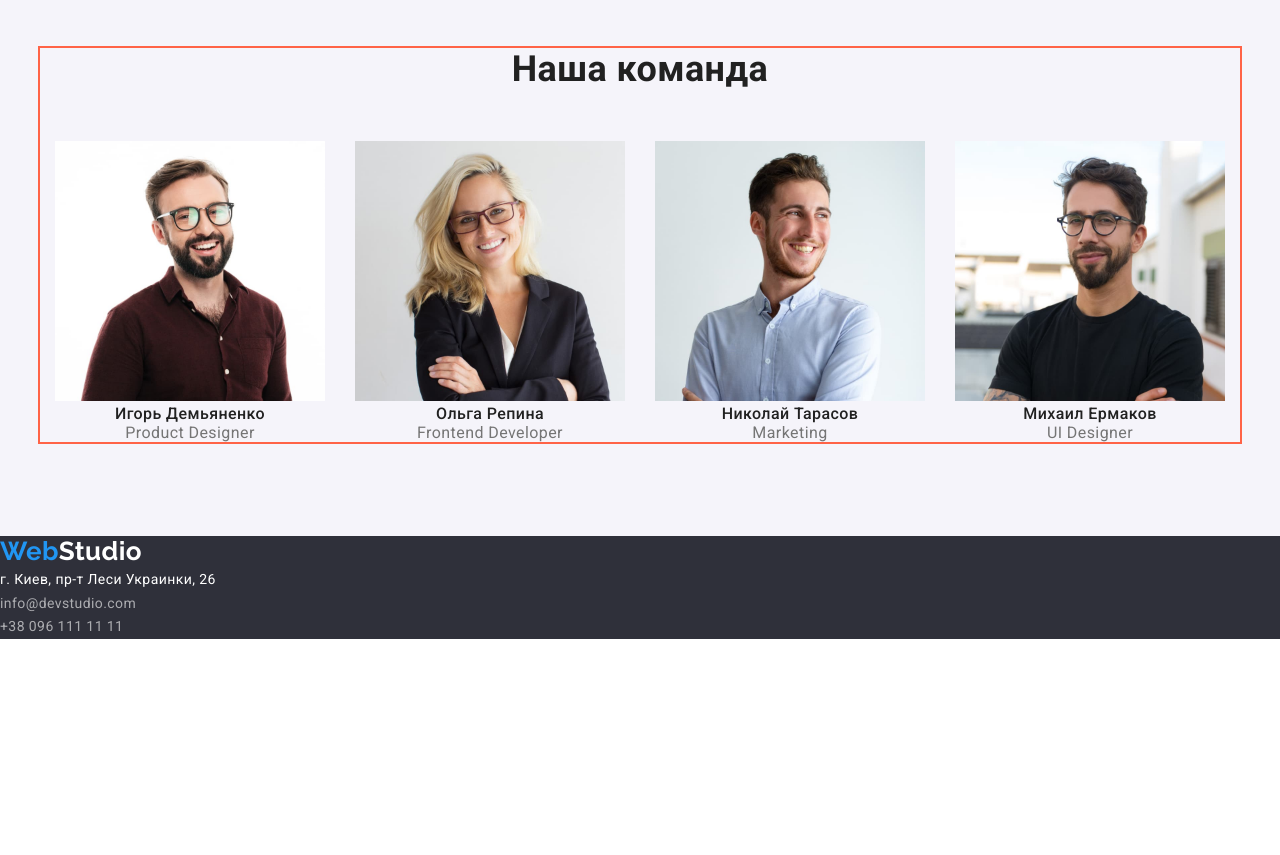
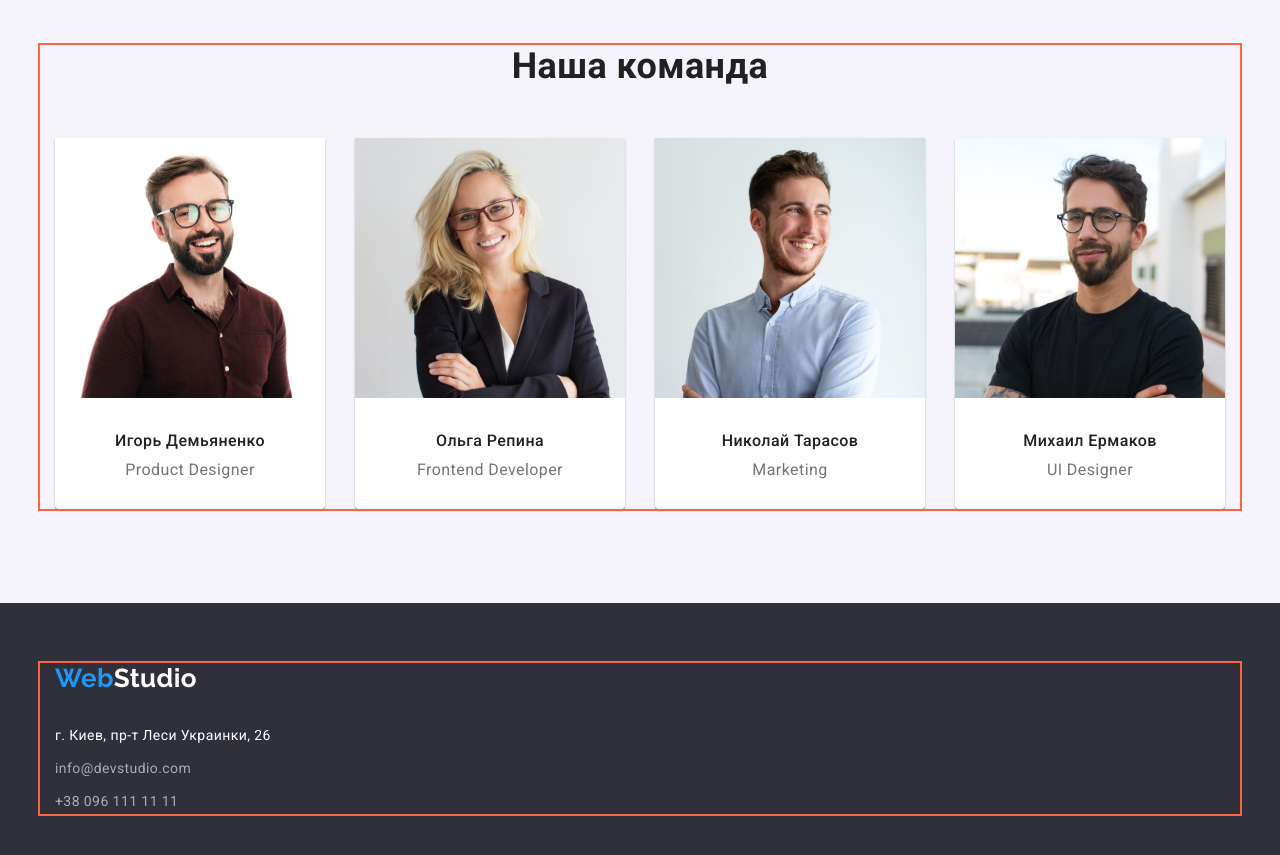
Before and after one commit to GoDmitrAn/goit-markup-hw-03, a plain HTML site: page index.html in a window 1280 px wide. Shown: the part 1500-2355 px from the top of the page. Before the commit the page ends 2139 px from the top, so only its background shows below. Drawn offline with nearby package versions, Linux system fonts and the light colour scheme.

Commit message:
footer finished

```diff
--- a/css/styles.css
+++ b/css/styles.css
@@ -183,6 +183,7 @@ padding: 200px 0px;
 .doing-list{
   display: flex;
   margin-left: -30px;
+  font-size: 0px;
 }
 .doing-item {
   flex-basis: calc(100% / 3 - 30px);
@@ -197,6 +198,7 @@ padding: 200px 0px;
   font-size: 16px;
   line-height: 1.19;
    text-align: center;
+   margin-bottom: 10px;
 
 }
 .team-description {
@@ -215,10 +217,23 @@ padding: 200px 0px;
 .team-list-item {
   flex-basis: calc(100% / 4 - 30px);
   margin-left: 30px;
+  padding-bottom: 30px;
+
+  background: #FFFFFF;
+  box-shadow: 0px 1px 3px rgba(0, 0, 0, 0.12),
+  0px 1px 1px rgba(0, 0, 0, 0.14),
+  0px 2px 1px rgba(0, 0, 0, 0.2);
+  border-radius: 0px 0px 4px 4px;
+}
+.team-list-img{
+  margin-bottom: 30px;
 }
 /* ****************************footer***************************************** */
 .foot {
   color: var(--text-overall-color);
+      margin-bottom: 30px;
+      display: block;
+
 
 }
 
@@ -234,10 +249,14 @@ padding: 200px 0px;
 }
 .footer{
   background-color: var(--bg-section-color);
+  padding: 60px 0;
 }
 .address-link:hover,
 .address-link:focus{
   color: var(--accent-color);
+}
+.foot-addres-item:not(:last-child){
+margin-bottom:9px;
 }
 /* ***********************************portfolio************************************************ */
 .portfolio-btn {
--- a/index.html
+++ b/index.html
@@ -84,22 +84,22 @@
                 <h2 class="section-title">Наша команда</h2>
                 <ul class="team-list list">
                     <li class="team-list-item">
-                        <img src="./images/imgcard1.jpg" width="270" alt="фото Игорь Демьяненко">
+                        <img src="./images/imgcard1.jpg"  class="team-list-img" width="270" alt="фото Игорь Демьяненко">
                         <h3 class="title">Игорь Демьяненко</h3>
                         <p class="team-description">Product Designer</p>
                     </li>
                     <li class="team-list-item">
-                        <img src="./images/imgcard2.jpg" width="270" alt="фото Ольга Репина">
+                        <img src="./images/imgcard2.jpg" class="team-list-img" width="270" alt="фото Ольга Репина">
                         <h3 class="title">Ольга Репина</h3>
                         <p class="team-description">Frontend Developer</p>
                     </li>
                     <li class="team-list-item">
-                        <img src="./images/imgcard3.jpg" width="270" alt="фото Николай Тарасов">
+                        <img src="./images/imgcard3.jpg" class="team-list-img" width="270" alt="фото Николай Тарасов">
                         <h3 class="title">Николай Тарасов</h3>
                         <p class="team-description">Marketing</p>
                     </li>
                     <li class="team-list-item">
-                        <img src="./images/imgcard4.jpg" width="270" alt="фото Михаил Ермаков">
+                        <img src="./images/imgcard4.jpg" class="team-list-img" width="270" alt="фото Михаил Ермаков">
                         <h3 class="title">Михаил Ермаков</h3>
                         <p class="team-description">UI Designer</p>
                     </li>
@@ -108,15 +108,18 @@
         </section>
     </main>
     <footer class="footer">
-        <a href="./index.html" class="logo foot"><span class="logo-accent">Web</span>Studio</a>
-        <address >
-            <ul class="foot-address list">
-                <li><a href="https://goo.gl/maps/qU6M2Eqe6EST1Lpy9" target="_blank" rel="noopener noreferrer nofollow" class="address-link maps-link">г. Киев, пр-т Леси Украинки, 26</a></li>
-                <li><a href="mailto:info@devstudio.com" class="address-link">info@devstudio.com</a></li>
-                <li><a href="tel:+380961111111" class="address-link">+38 096 111 11 11</a></li>
-            </ul>
+       <div class="container">
+            <a href="./index.html" class="logo foot"><span class="logo-accent">Web</span>Studio</a>
+            <address>
+                <ul class="foot-address list">
+                    <li class="foot-addres-item"><a href="https://goo.gl/maps/qU6M2Eqe6EST1Lpy9" target="_blank" rel="noopener noreferrer nofollow"
+                            class="address-link maps-link">г. Киев, пр-т Леси Украинки, 26</a></li>
+                    <li class="foot-addres-item"><a href="mailto:info@devstudio.com" class="address-link">info@devstudio.com</a></li>
+                    <li class="foot-addres-item"><a href="tel:+380961111111" class="address-link">+38 096 111 11 11</a></li>
+                </ul>
 
-        </address>
+            </address>
+       </div>
     </footer>
 </body>
 </html>
```
